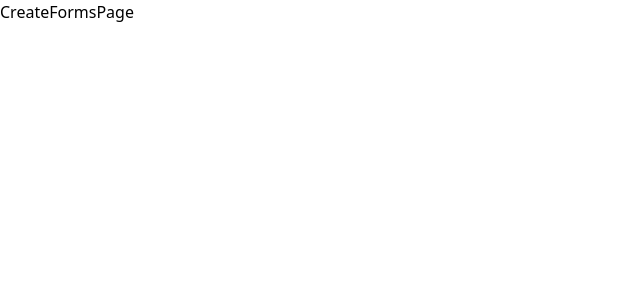
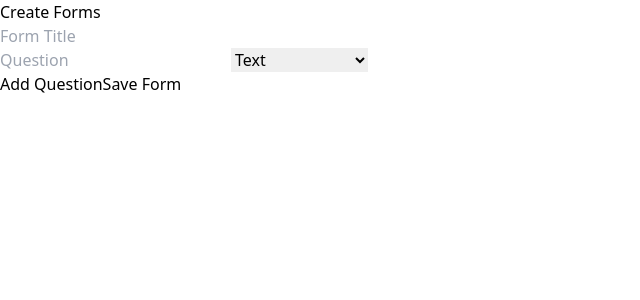
Before and after one commit to aleegaarza/user-management, a Next.js app: page /forms in a window 1280 px wide. Shown: the top 300 px of the page, without its empty margins (0-640 px from the left). Built offline with nearby package versions, Linux system fonts and the light colour scheme.

Commit message:
added create forms page

```diff
--- a/src/app/forms/page.jsx
+++ b/src/app/forms/page.jsx
@@ -1,9 +1,64 @@
-import React from 'react'
+import React, { useState } from "react";
+import { auth, fireStore } from "@/firebase/firebase";
+import { addDoc, collection, getDoc } from "firebase/firestore";
 
 const CreateFormsPage = () => {
+  const [title, setTitle] = useState("");
+  const [questions, setQuestions] = useState([{ question: "", type: "text" }]);
+
+  const addQuestion = () => {
+    setQuestions([...questions, { question: "", type: "text" }]);
+  };
+
+  const handleInputChange = (index, event) => {
+    const newQuestions = [...questions];
+    newQuestions[index][event.target.name] = event.target.value;
+    setQuestions(newQuestions);
+  };
+  const saveForm = async () => {
+    try {
+      await addDoc(collection(fireStore, "forms"), {
+        title,
+        questions,
+      });
+      alert("Form saved!");
+    } catch (error) {
+      console.error("Error saving form:", error);
+    }
+  };
   return (
-    <div>CreateFormsPage</div>
-  )
-}
+    <div>
+      <h1>Create Forms</h1>
+      <input
+        type="text"
+        placeholder="Form Title"
+        value={title}
+        onChange={(e) => setTitle(e.target.value)}
+      />
+      {questions.map((question, index) => (
+        <div key={index}>
+          <input
+            name="question"
+            type="text"
+            placeholder="Question"
+            value={question.question}
+            onChange={(e) => handleInputChange(index, e)}
+          />
+          <select
+            name="type"
+            value={question.type}
+            onChange={(e) => handleInputChange(index, e)}
+          >
+            <option value="text">Text</option>
+            <option value="checkbox">Checkbox</option>
+            <option value="radio">Multiple Choice</option>
+          </select>
+        </div>
+      ))}
+      <button onClick={addQuestion}>Add Question</button>
+      <button onClick={saveForm}>Save Form</button>
+    </div>
+  );
+};
 
-export default CreateFormsPage
+export default CreateFormsPage;
--- a/src/app/profile/page.jsx
+++ b/src/app/profile/page.jsx
@@ -2,6 +2,7 @@
 import React, { useEffect, useState } from "react";
 import { auth, fireStore } from "@/firebase/firebase";
 import { doc, getDoc } from "firebase/firestore";
+import CreateFormsPage from "../forms/page";
 
 const ProfilePage = () => {
   const [userDetails, setUserDetails] = useState(null);
@@ -33,6 +34,7 @@ const ProfilePage = () => {
   return (
     <>
       {userDetails ? (
+        <>
           <header>
             <h1>Hello {userDetails.firstname}</h1>
             <p>{userDetails.firstname}</p>
@@ -45,6 +47,10 @@ const ProfilePage = () => {
               Log out
             </button>
           </header>
+          <div>
+            <CreateFormsPage />
+          </div>
+        </>
       ) : (
         "...Loading"
       )}
```
Lines whose indentation alone changed are shown as unchanged.
